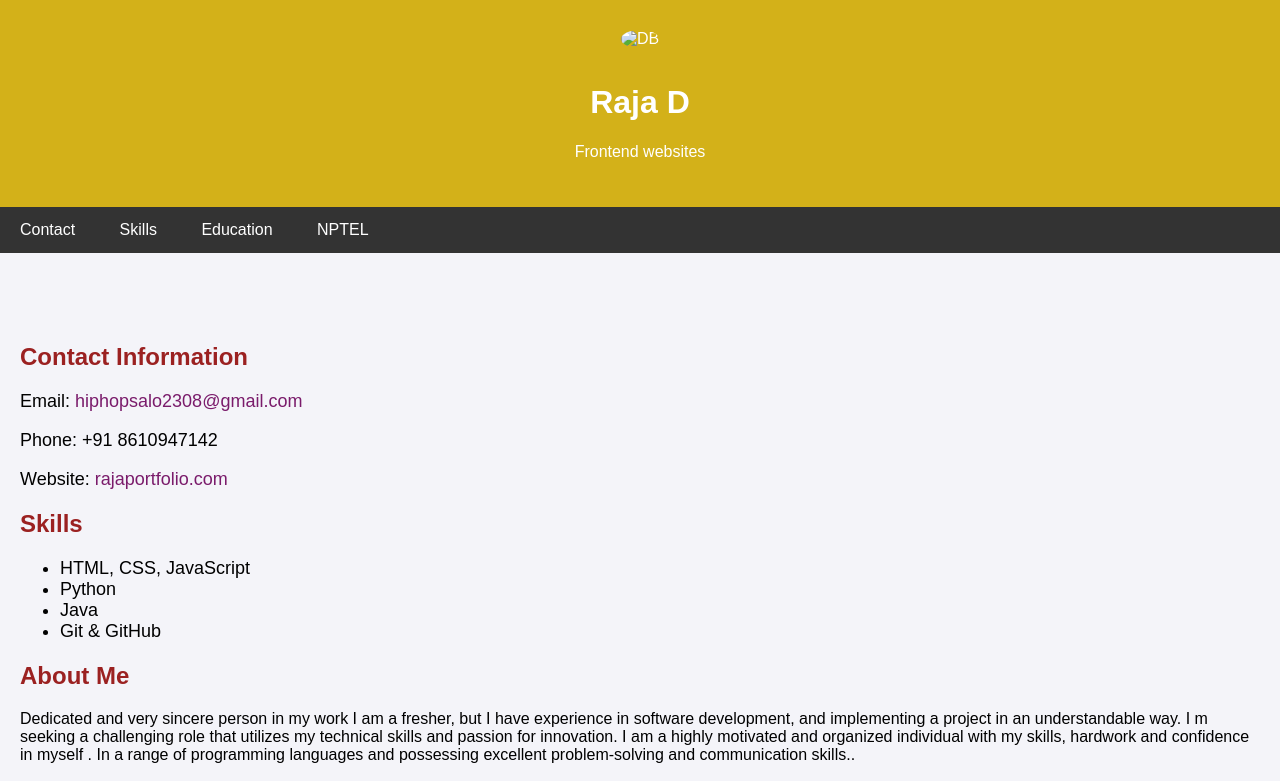
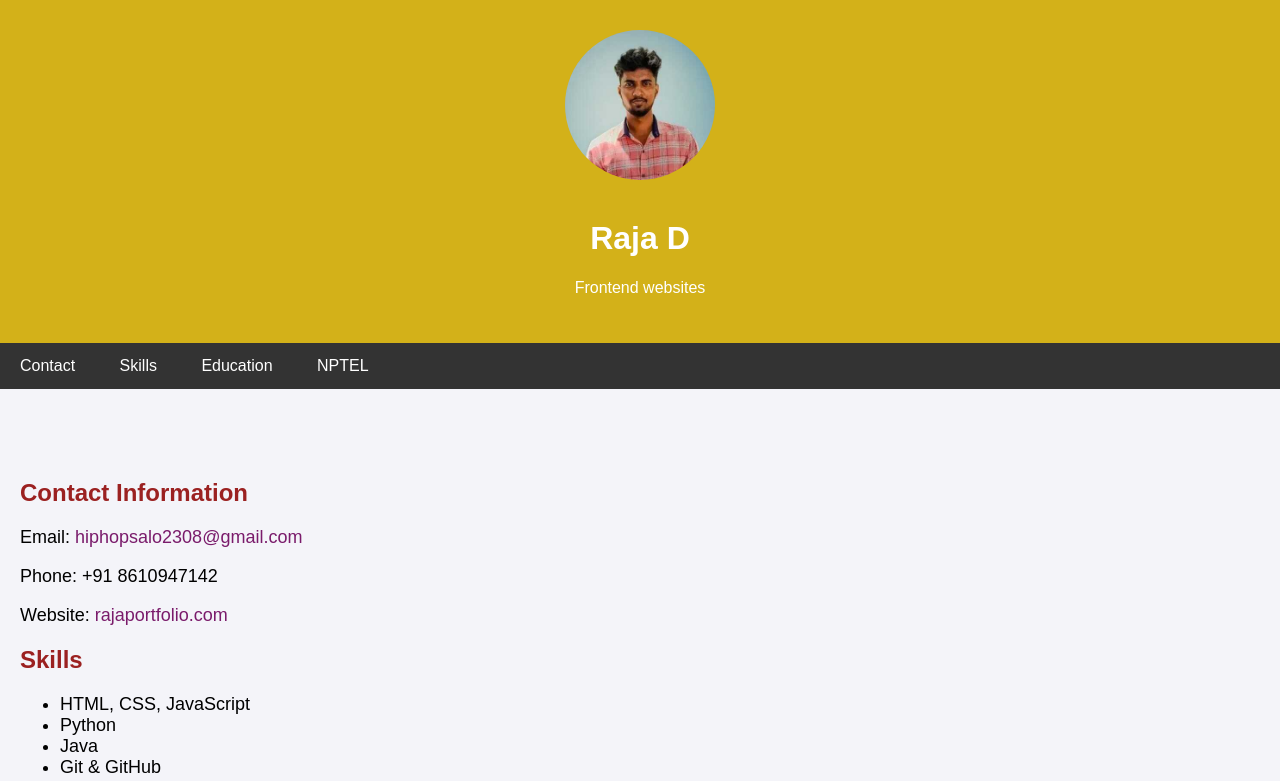
Before and after one commit to Raja12623/naan-mudhalvan, a plain HTML site: page index.html in a window 1280 px wide. Shown: the top 781 px of the page. Drawn offline with Linux system fonts and the light colour scheme.

Commit message:
Update index.html

```diff
--- a/index.html
+++ b/index.html
@@ -98,7 +98,7 @@
 <body>
 
     <header>
-        <img src="raja(1).jpg" alt="DB" />
+        <img src="https://github.com/Raja12623/naan-mudhalvan/blob/main/raja%20(1).jpg?raw=true" alt="DB" />
         <h1>Raja D</h1>
         <p>Frontend websites</p>
     </header>
```
